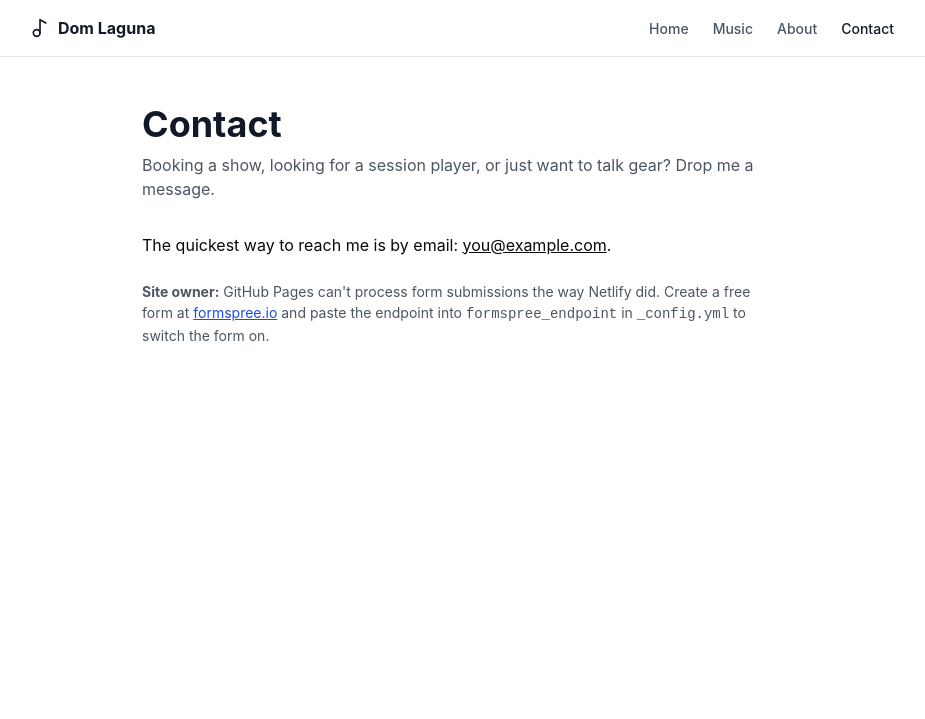
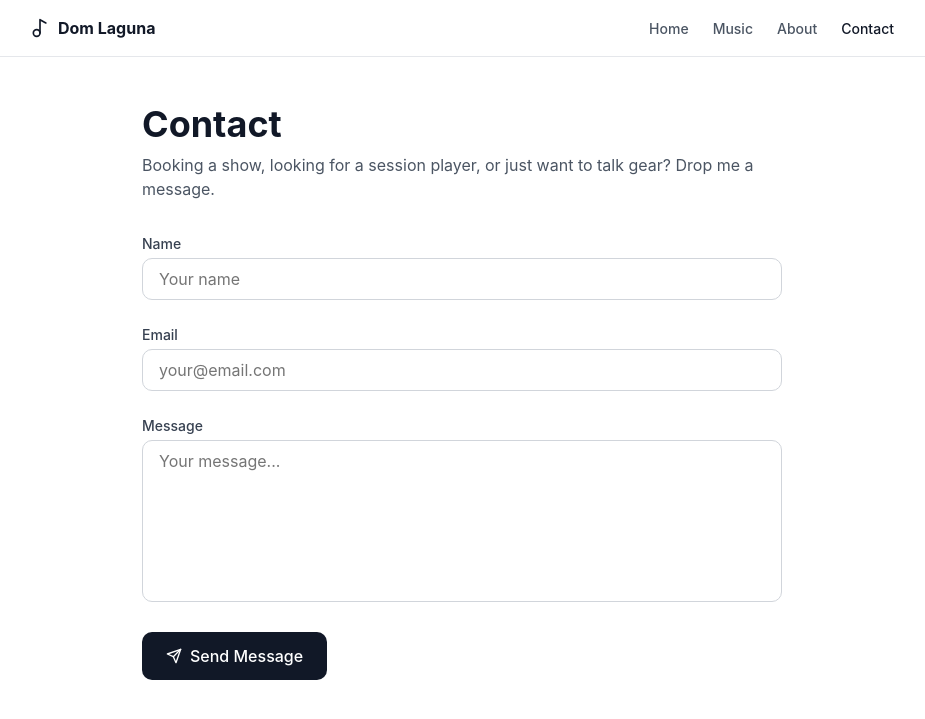
Before and after one commit to wujastyk/domlaguna, a Jekyll site: the page built from contact.html, in a window 1280 px wide. Shown: the top 719 px of the page, without its empty margins (178-1103 px from the left). Built offline with Jekyll 4.4.1, drawn with Linux system fonts in a browser that asks for light colours; some of the changed lines change nothing that is shown.

Commit message:
formfill

```diff
--- a/_config.yml
+++ b/_config.yml
@@ -35,7 +35,7 @@ nav:
 # GitHub Pages is static and cannot receive form posts the way Netlify did.
 # Create a free form at https://formspree.io and paste the endpoint here.
 # While this is empty, the contact page shows an email address instead.
-formspree_endpoint: ""
+formspree_endpoint: "https://formspree.io/f/xlgqapvb"
 email: "you@example.com"
 
 # ---------------------------------------------------------------------------
--- a/contact.html
+++ b/contact.html
@@ -40,7 +40,9 @@ permalink: /contact/
     </button>
   </form>
   {% else %}
+  <!--
   <p>The quickest way to reach me is by email: <a href="mailto:{{ site.email }}">{{ site.email }}</a>.</p>
+  -->
   <p class="form-note">
     <strong>Site owner:</strong> GitHub Pages can't process form submissions the way
     Netlify did. Create a free form at <a href="https://formspree.io">formspree.io</a>
```
